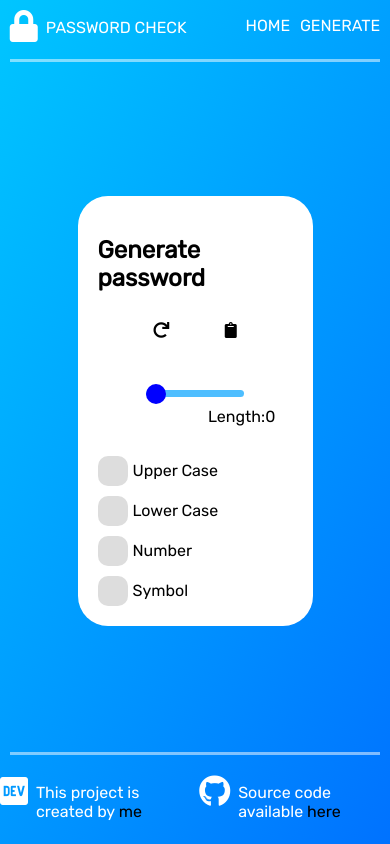
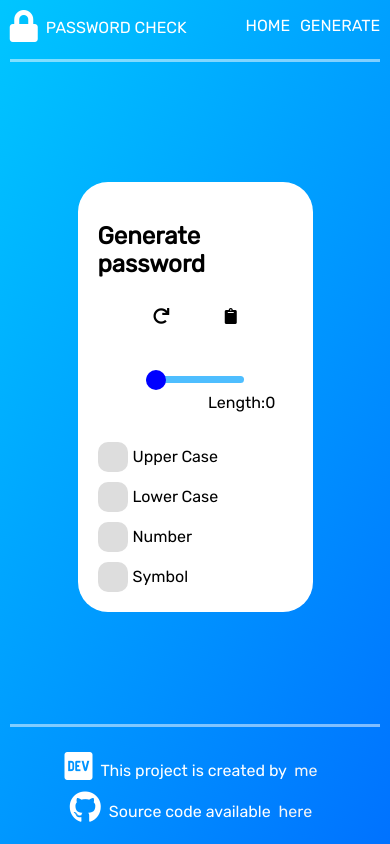
Before and after one commit to blackviking27/password-check, a React (Create React App) app: page /generatepassword in a window 390 px wide. Built offline with nearby package versions, Linux system fonts and the light colour scheme; the HTML template or start-up script is replaced by a standard one.

Commit message:
modified footer

```diff
--- a/src/components/Footer.css
+++ b/src/components/Footer.css
@@ -4,6 +4,10 @@
     color: white;
     text-decoration: none;
     padding-bottom: 15px;
+}
+.footer div {
+    display: flex;
+    justify-content: space-between;
 }
 
 .footer-line{
@@ -17,11 +21,22 @@
 
 .footer a{
     text-decoration: none;
-    color:black;
+    color: whitesmoke;
     transition: all 0.2s ease-in;
 }
 
 .footer a:hover{
+    text-decoration: underline;
     color:white;
     transition: all 0.2s ease-in;
 }
+
+@media screen and (max-width: 500px) {
+    .footer {
+        flex-direction: column;
+    }
+    .footer div {
+        margin-top: 3px;
+        justify-content: center;
+    }
+}
--- a/src/components/Footer.js
+++ b/src/components/Footer.js
@@ -11,16 +11,16 @@ export default function Footer() {
         >
             <div className='footer-line'></div>
             <div className='footer'>
-                <div style={{ display:'flex', justifyContent:'space-between' }}>
+                <div>
                     <i class="fab fa-dev fa-2x"></i>
                     <div style={{ padding: 8}}>
-                        This project is created by <a href='https://github.com/blackviking27'>me</a>
+                        This project is created by &nbsp; <a href='https://github.com/blackviking27'> me</a>
                     </div>
                 </div>
-                <div style={{ display:'flex', justifyContent: 'space-between' }}>
+                <div>
                     <i class="fab fa-github fa-2x"></i>
                     <div style={{ padding: 8 }}>
-                        Source code available<a href='https://github.com/blackviking27/password-check'> here</a></div>
+                        Source code available &nbsp; <a href='https://github.com/blackviking27/password-check'> here </a></div>
                 </div>
             </div>
         </motion.div>
```
